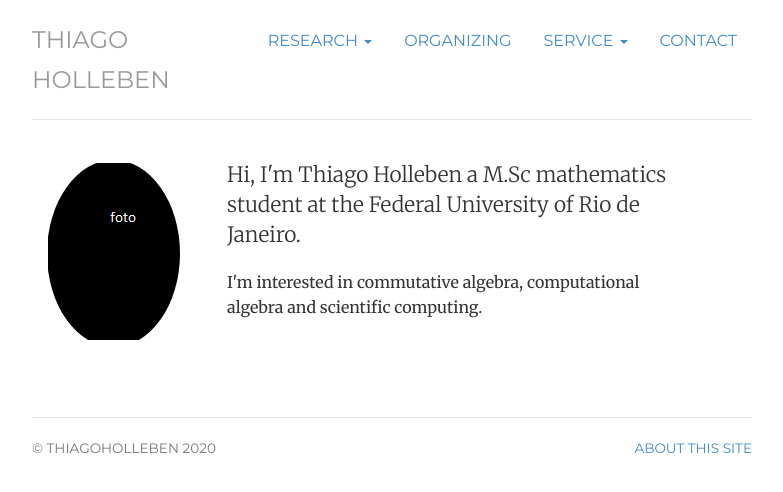
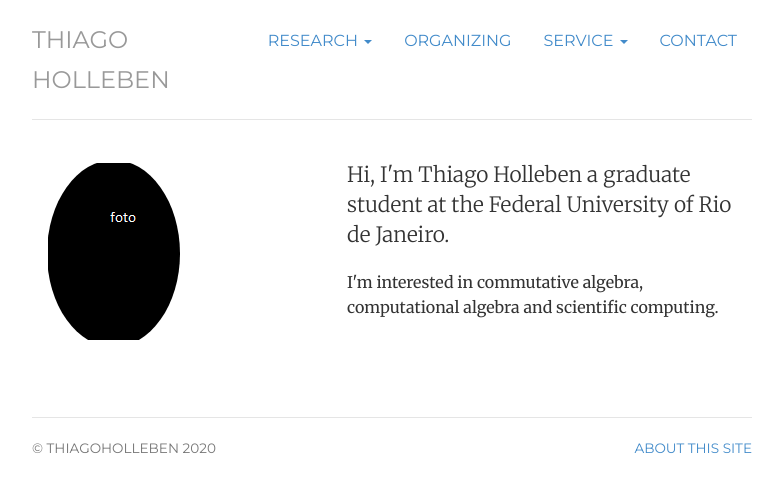
Before and after one commit to hollebenthiago/hollebenthiago.github.io, a Jekyll site: the page built from index.html, in a window 1280 px wide. Shown: the top 492 px of the page, without its empty margins (248-1031 px from the left). Built offline with Jekyll 4.4.1, drawn with Linux system fonts in a browser that asks for light colours.

Commit message:
testing sizes again

```diff
--- a/index.html
+++ b/index.html
@@ -4,15 +4,15 @@
 cv: passive
 notes: passive
 contact: passive -->
-description: Thiago Holleben is a M.Sc mathematics student at UFRJ.
+description: Thiago Holleben is a graduate student at UFRJ.
 ---
 <!-- <div class="jumbotron"> -->
 <div class="row marketing">
-	<div class="col-sm-3">
+	<div class="col-sm-5">
 	<img  class="img-circle avatar" alt="Thiago Holleben" src="img/temporary.png">
 	</div>
-	<div itemscope itemtype="http://data-vocabulary.org/Person" class="col-sm-8">
-	<p class="lead">Hi, I'm <span itemprop="name">Thiago Holleben</span> a M.Sc mathematics student at the Federal University of Rio de Janeiro.</p>
+	<div itemscope itemtype="http://data-vocabulary.org/Person" class="col-sm-7">
+	<p class="lead">Hi, I'm <span itemprop="name">Thiago Holleben</span> a graduate student at the Federal University of Rio de Janeiro.</p>
 	<p>I'm interested in <span itemprop="title">commutative algebra</span>, <span itemprop="title">computational algebra</span> and <span itemprop="title">scientific computing</span>.</p>
 
 	</div>
```
